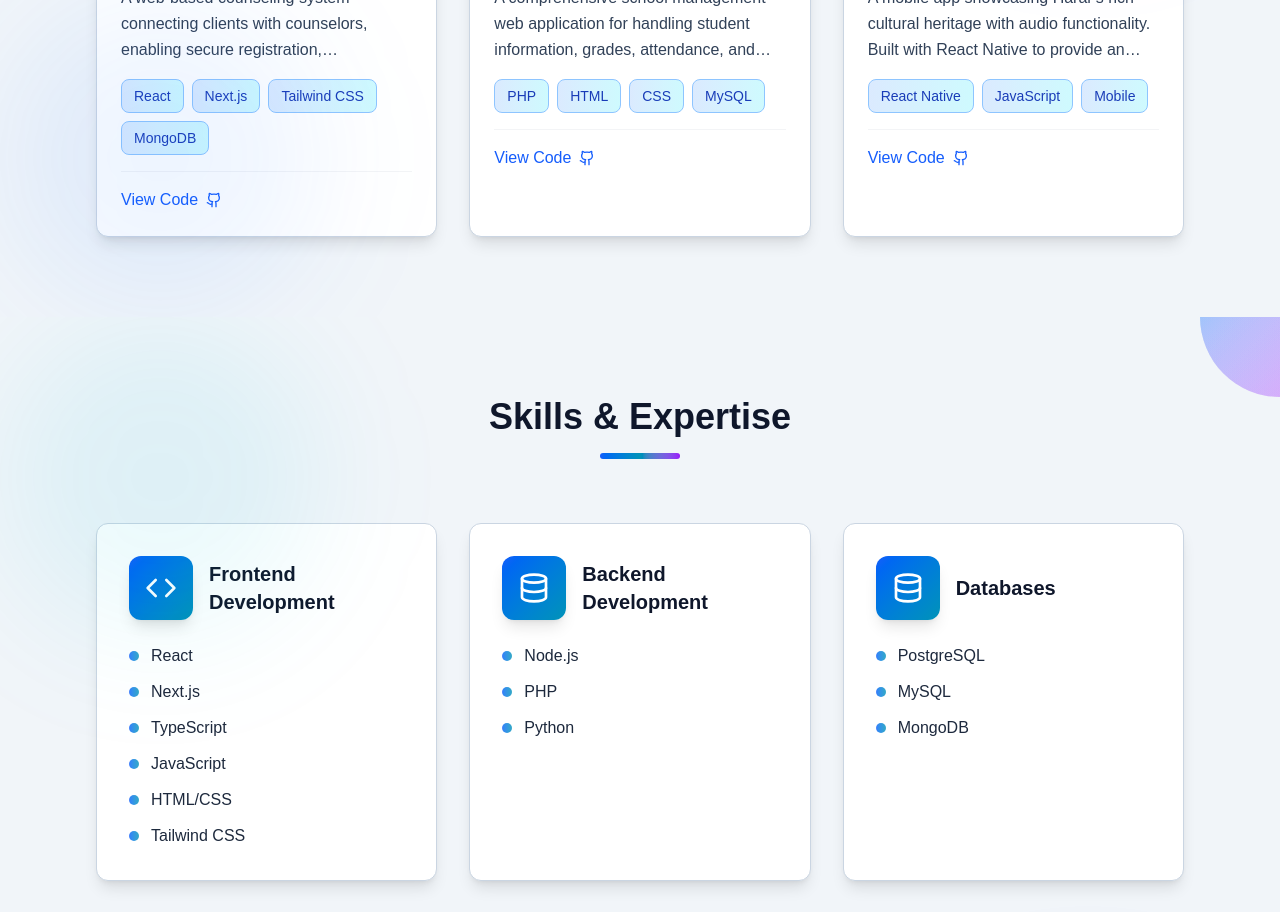
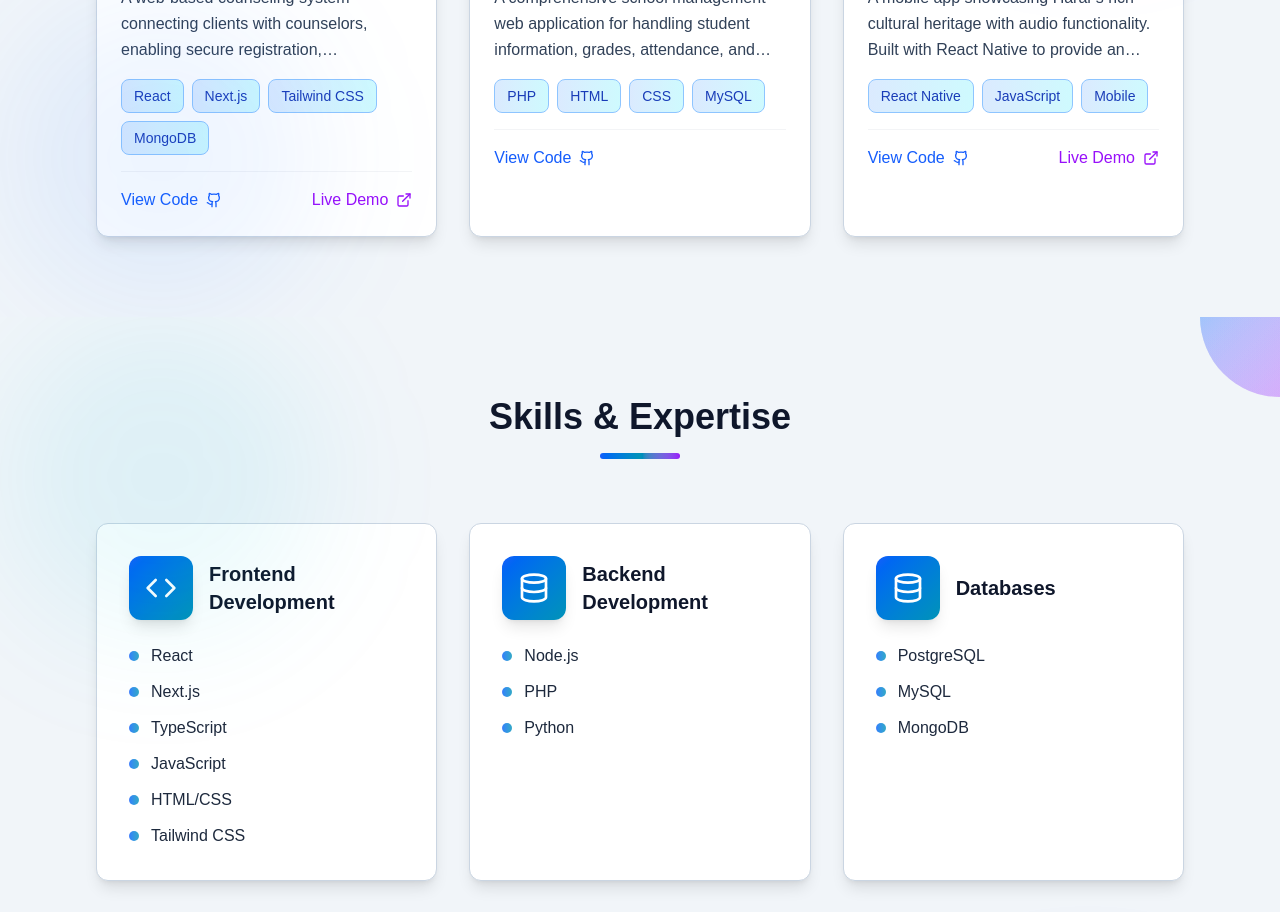
Before and after one commit to mercy306/portfolio, a Next.js app: page / in a window 1280 px wide. Shown: the part 2120-3032 px from the top of the page. Built offline with nearby package versions, Linux system fonts and the light colour scheme.

Commit message:
Update Projects with live links

```diff
--- a/components/Projects.tsx
+++ b/components/Projects.tsx
@@ -10,7 +10,7 @@ const projects = [
     tags: ['React', 'Next.js', 'Tailwind CSS', 'MongoDB'],
     image: 'https://opengraph.githubassets.com/1/mercy306/counselconnect',
     github: 'https://github.com/mercy306/counselconnect',
-    live: null,
+    live: 'https://counselconnect-x11aj4dtf-mihirets-projects-e5f11159.vercel.app',
   },
   {
     title: 'School Management System',
@@ -26,7 +26,7 @@ const projects = [
     tags: ['React Native', 'JavaScript', 'Mobile'],
     image: 'https://opengraph.githubassets.com/1/mercy306/harar-cultural-guide',
     github: 'https://github.com/mercy306/harar-cultural-guide',
-    live: null,
+    live: 'https://harar-cultural-guide-k92c81770-mihirets-projects-e5f11159.vercel.app',
   },
 ];
 
@@ -123,7 +123,7 @@ export default function Projects() {
                 </div>
 
                 {/* View project link */}
-                <div className="mt-4 pt-4 border-t border-gray-100 dark:border-slate-700">
+                <div className="mt-4 pt-4 border-t border-gray-100 dark:border-slate-700 flex items-center justify-between">
                   <a
                     href={project.github}
                     target="_blank"
@@ -133,6 +133,17 @@ export default function Projects() {
                     View Code
                     <Github className="w-4 h-4 ml-2" />
                   </a>
+                  {project.live && (
+                    <a
+                      href={project.live}
+                      target="_blank"
+                      rel="noopener noreferrer"
+                      className="inline-flex items-center text-purple-600 dark:text-purple-400 font-medium hover:text-purple-700 dark:hover:text-purple-300 transition-all"
+                    >
+                      Live Demo
+                      <ExternalLink className="w-4 h-4 ml-2" />
+                    </a>
+                  )}
                 </div>
               </div>
             </motion.div>
```
